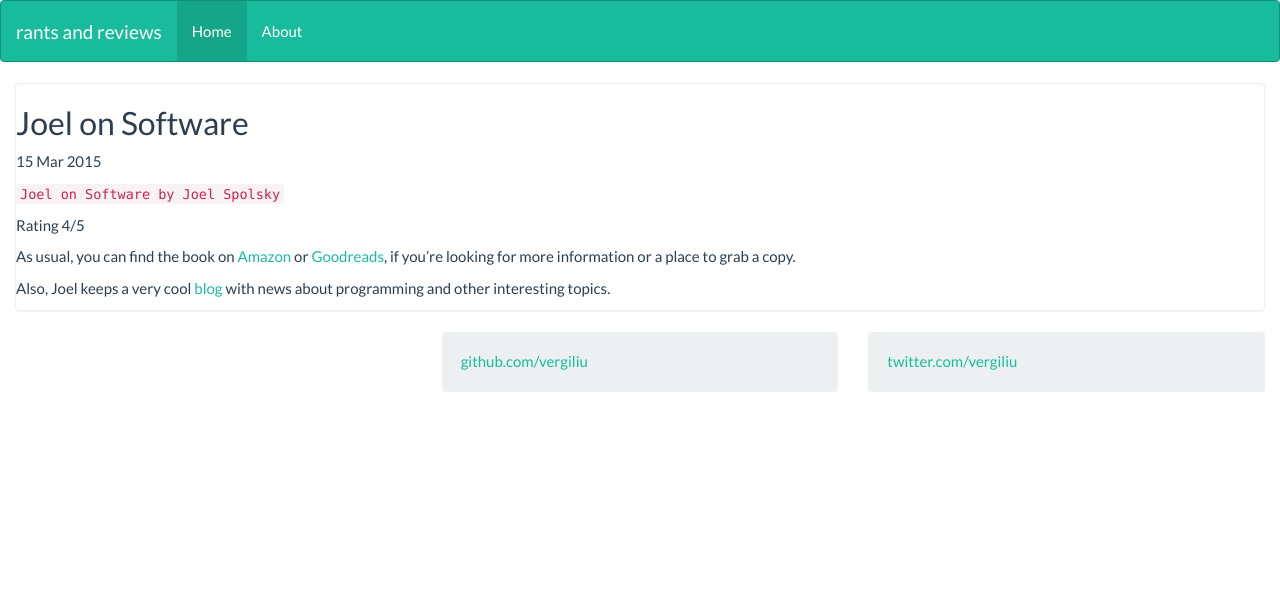
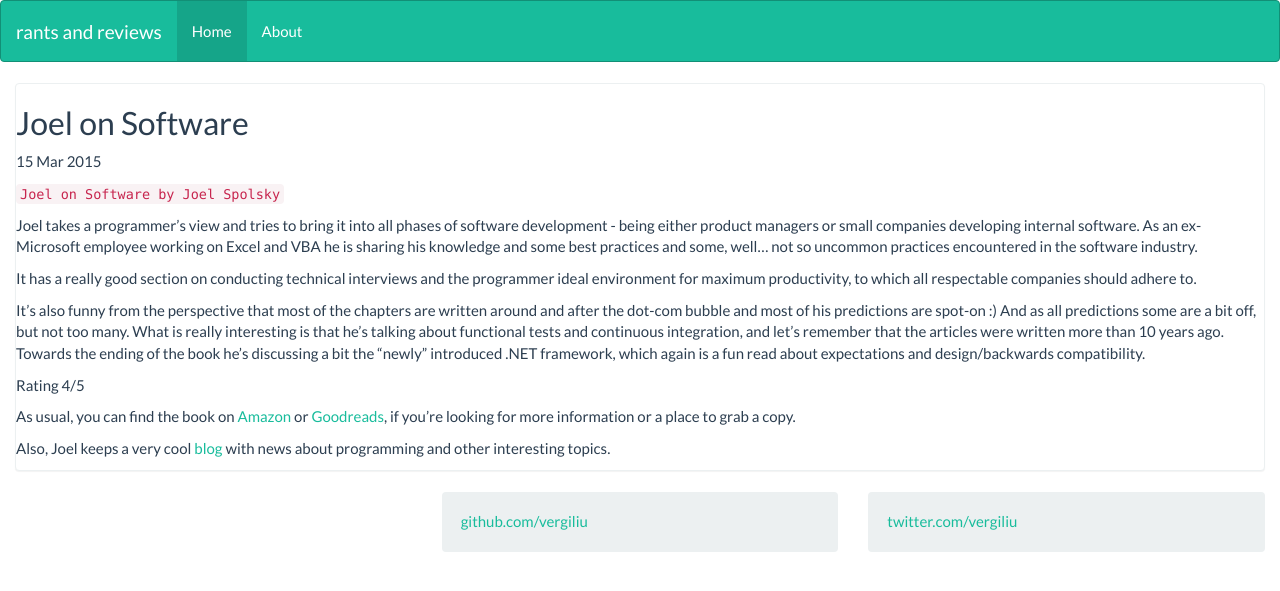
Before and after one commit to vergiliu/vergiliu.github.io, a Jekyll site: the page built from _posts/2015-03-15-joel.md, in a window 1280 px wide. Shown: the top 591 px of the page. Built offline with Jekyll 4.4.1, drawn with Linux system fonts in a browser that asks for light colours.

Commit message:
Joel, final review; fixed quote in CI

```diff
--- a/_posts/2015-03-15-joel.md
+++ b/_posts/2015-03-15-joel.md
@@ -7,8 +7,12 @@
 ---
 `Joel on Software by Joel Spolsky`
 
+Joel takes a programmer's view and tries to bring it into all phases of software development - being either product managers or small companies developing internal software. As an ex-Microsoft employee working on Excel and VBA he is sharing his knowledge and some best practices and some, well... not so uncommon practices encountered in the software industry.
 
+It has a really good section on conducting technical interviews and the programmer ideal environment for maximum productivity, to which all respectable companies should adhere to.
 
+It's also funny from the perspective that most of the chapters are written around and after the dot-com bubble and most of his predictions are spot-on :) And as all predictions some are a bit off, but not too many. What is really interesting is that he's talking about functional tests and continuous integration, and let's remember that the articles were written more than 10 years ago.
+Towards the ending of the book he's discussing a bit the "newly" introduced .NET framework, which again is a fun read about expectations and design/backwards compatibility.
 
 Rating 4/5
 
```
Also changed, not shown: _posts/2014-02-09-continuous-integration.md (+1 -1 lines).
